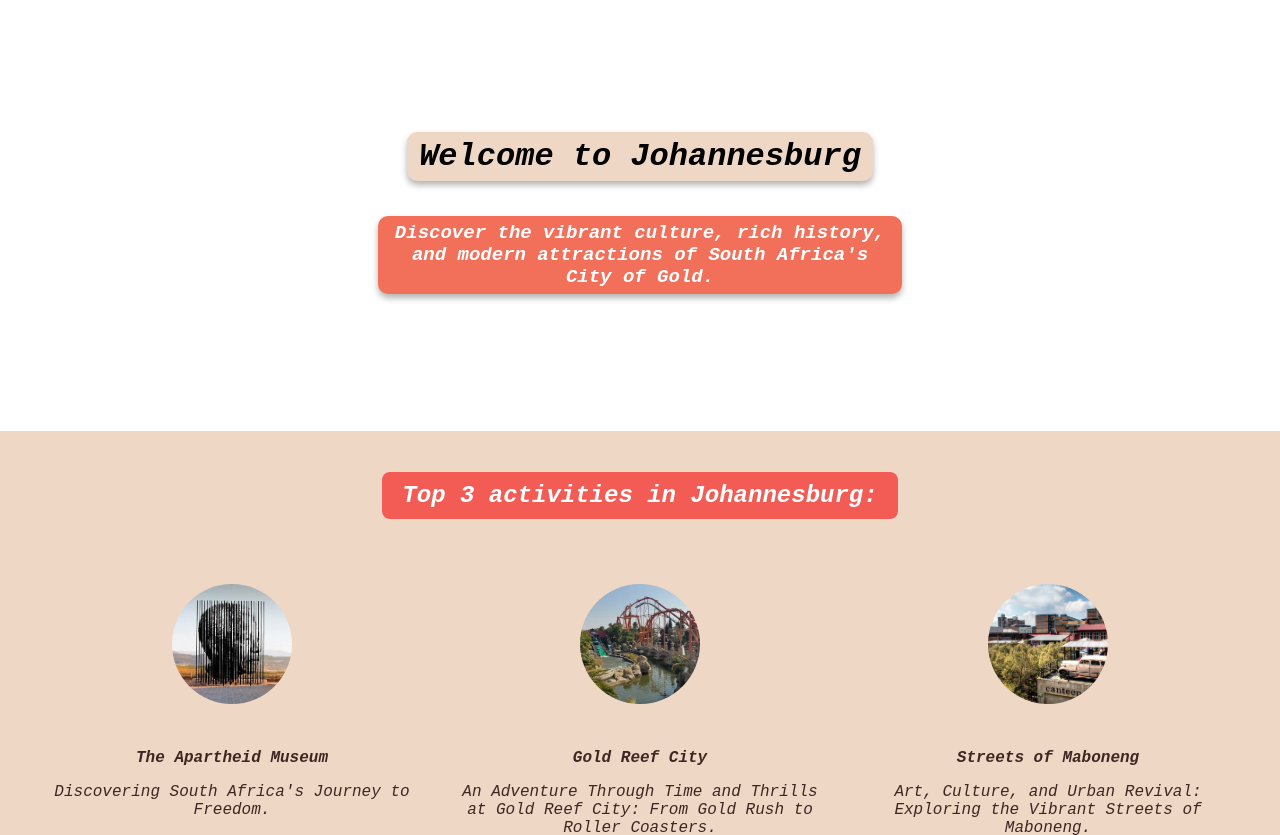
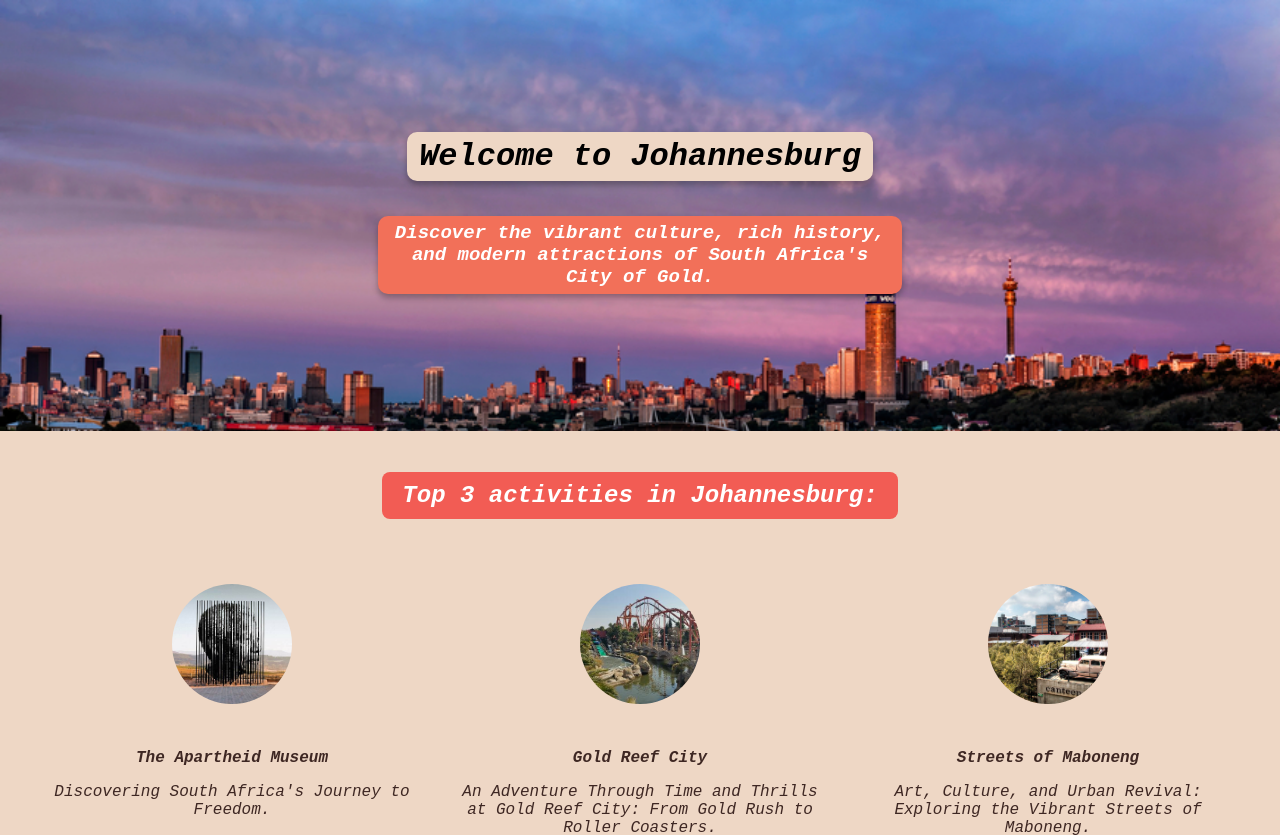
Before and after one commit to RoseMarieMinnie/hometown-page, a plain HTML site: page index.html in a window 1280 px wide. Shown: the top 835 px of the page. Drawn offline with Linux system fonts and the light colour scheme; files whose address does not match are found by name.

Commit message:
Update styles.css

```diff
--- a/styles.css
+++ b/styles.css
@@ -11,7 +11,7 @@ h1, h2, h3, h4, p {
     }
 
 #hero {
-    background-image: url("images/jhb-skyline.jpg");
+    background-image: url("jhb-skyline.jpg");
     background-size: cover;
     padding: 10px 0;
     display: flex;
```
